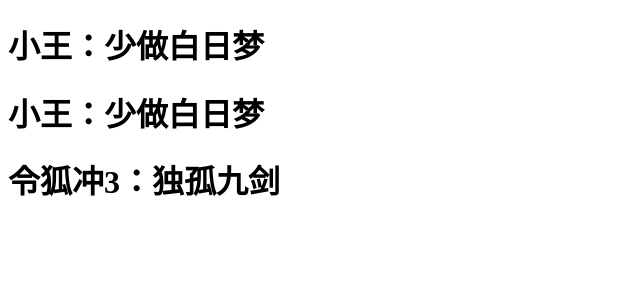
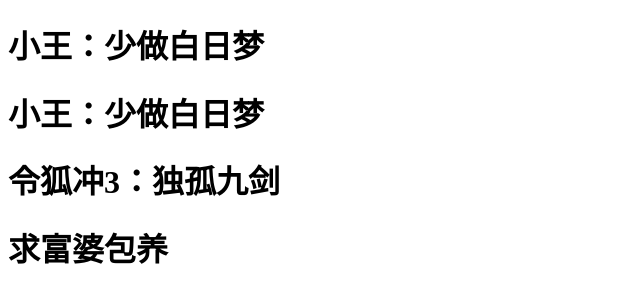
Before and after one commit to 923wangziyi/fupo, a plain HTML site: page index.html in a window 1280 px wide. Shown: the whole page, without its empty margins (0-640 px from the left). Drawn offline with Linux system fonts and the light colour scheme.

Commit message:
Update index.html
LMX到此一游

```diff
--- a/index.html
+++ b/index.html
@@ -7,5 +7,6 @@
 	<h1>小王：少做白日梦</h1>
 	<h1>小王：少做白日梦</h1>
 	<h1>令狐冲3：独孤九剑</h1>
+	<h1>求富婆包养</h1>
 </body>
 </html>
```
